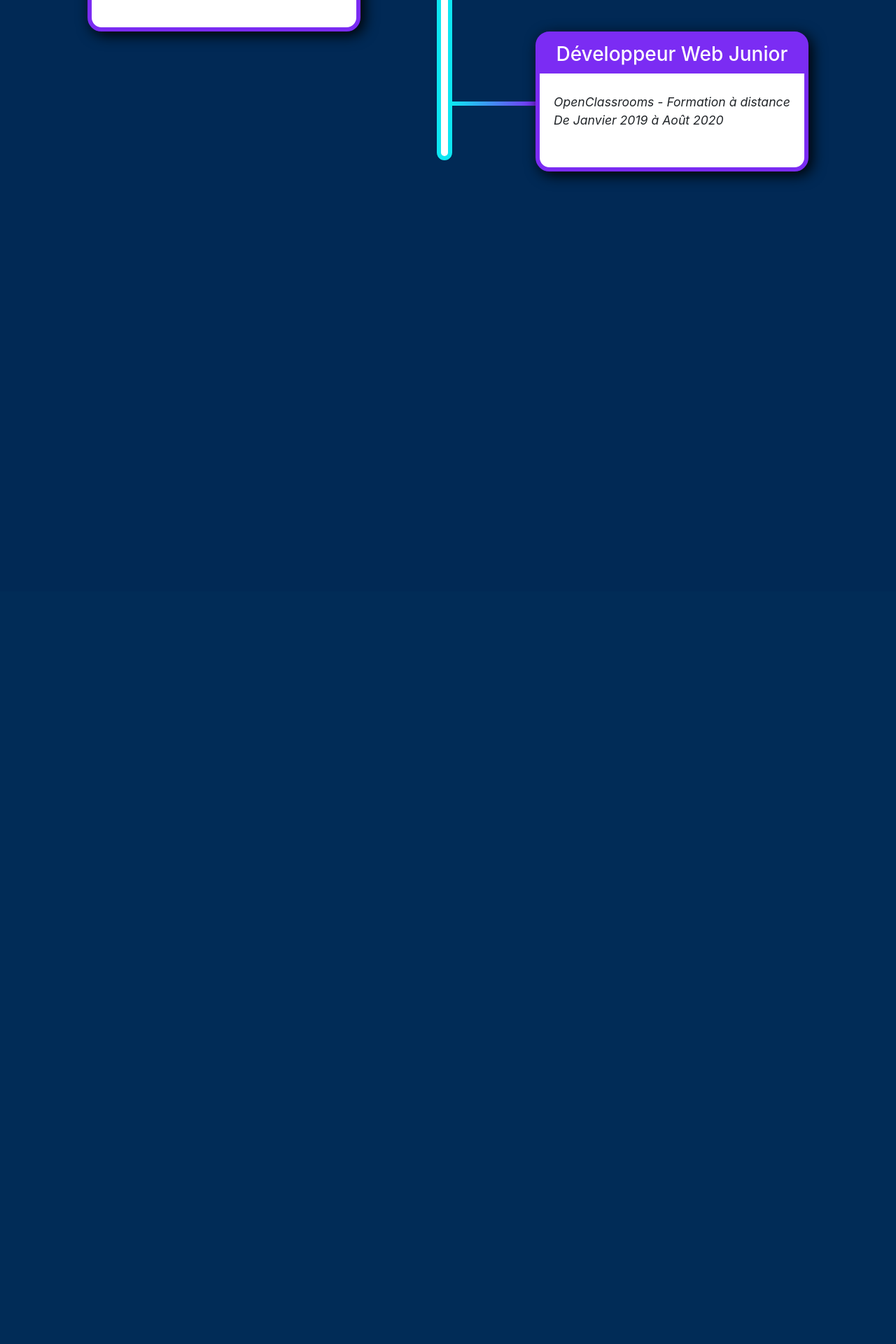
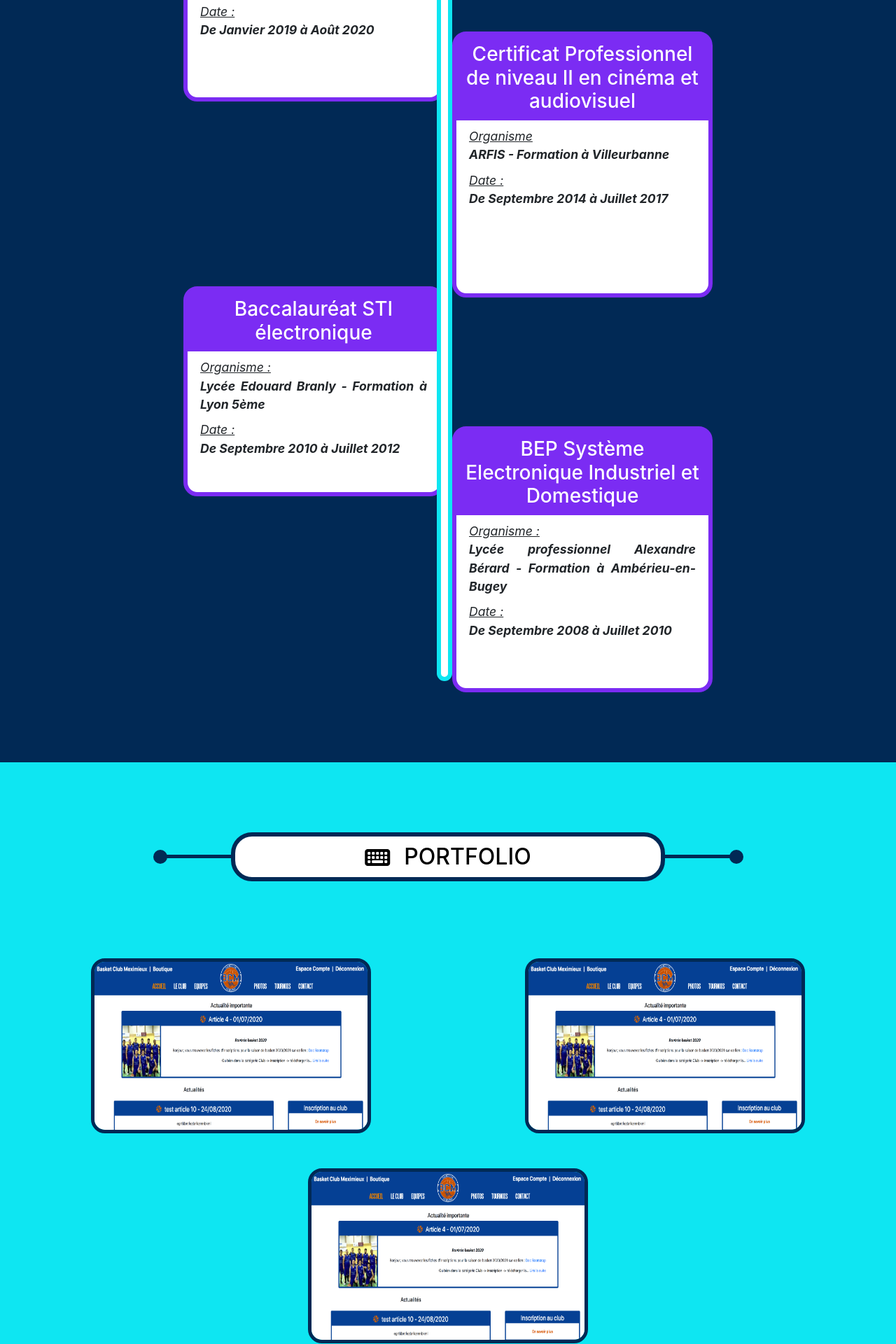
Before and after one commit to robinPoncon/Portfolio, a PHP site: page / in a window 1280 px wide. Shown: the part 3080-5000 px from the top of the page at 70% size. Before the commit the page ends 3341 px from the top, so only its background shows below. Run offline with PHP 8.4, Linux system fonts and the light colour scheme; some libraries are stand-ins or nearby versions.

Commit message:
finition formation et début portfolio

```diff
--- a/css/portfolio.css
+++ b/css/portfolio.css
@@ -378,6 +378,7 @@ h1
 {
 	margin-left: 50px;
 	width: 70%;
+	box-shadow: 0px 5px 5px black;
 }
 
 .savoirE
@@ -385,6 +386,7 @@ h1
 	margin-right: 5%;
 	width: 30%;
 	margin-left: -1px;
+	box-shadow: 0px 5px 5px black;
 }
 
 .fas.fa-keyboard
@@ -420,6 +422,7 @@ h1
 	border-radius: 10px;
 	position: relative;
 	background-color: #012955;
+	box-shadow: 0 5px 5px black;
 }
 
 .blocLangage
@@ -439,6 +442,7 @@ h1
 	padding: 10px;
 	width: 30%;
 	text-align: center;
+	box-shadow: 0 5px 5px black;
 }
 
 .pourcentage
@@ -534,7 +538,7 @@ h1
 {
 	background: #012955;
 	padding: 20px;
-	padding-bottom: 600px;
+	padding-bottom: 100px;
 	padding-top: 50px;
 }
 
@@ -555,19 +559,41 @@ h1
 	z-index: 2;
 }
 
-.blocFormation1
+.blocFormation1, .blocFormation2
 {
 	justify-content: center;
+}
+
+.blocFormation2
+{
+	margin-top: -16px;
 }
 
 .barreVerticale
 {
 	background-color: white;
 	border: 6px #0ee6f2 solid;
-	left: 50%;
+	border-bottom: 0 #0ee6f2 solid;
 	margin-left: -10px;
 	width: 22px;
-	border-radius: 20px;
+	border-top-right-radius: 20px;
+	border-top-left-radius: 20px;
+}
+
+.barreVerticale2
+{
+	background-color: white;
+	border: 6px #0ee6f2 solid;
+	border-top: 0 #0ee6f2 solid;
+	margin-left: -10px;
+	width: 22px;
+	border-bottom-left-radius: 20px;
+	border-bottom-right-radius: 20px;
+}
+
+.contourBloc1, .contourBloc2, .contourBloc3, .contourBloc4
+{
+	width: 30%;
 }
 
 .contourBloc1
@@ -575,8 +601,7 @@ h1
 	border-radius: 20px;
 	border: 6px #7b2cf3 solid;
 	background-color: white;
-	box-shadow: 5px 5px 20px black;
-	height: 200px;
+	height: 300px;
 }
 
 .contourBloc2
@@ -584,8 +609,7 @@ h1
 	border-radius: 20px;
 	border: 6px #7b2cf3 solid;
 	background-color: white;
-	box-shadow: 5px 5px 20px black;
-	height: 200px;
+	height: 380px;
 	margin-top: 200px;
 }
 
@@ -599,24 +623,142 @@ h1
 
 .contourBloc1 p, .contourBloc2 p
 {
-	padding: 20px;
+	margin-left: 5%;
+	margin-right: 5%;
 	text-align: justify;
 	font-style: italic;
 	font-size: 1.1em;
 }
 
-.barreHorizon1
+.contourBloc1 span, .contourBloc2 span
 {
-	width: 119px;
-	margin-top: 100px;
+	text-decoration: underline;
+	margin-top: 10px;
+	display: block;
+}
+
+.barreHorizon1, .barreHorizon3
+{
+	margin-top: 150px;
 	background: linear-gradient(to right, #7b2cf3, #0ee6f2);
 	height: 6px;
 }
 
-.barreHorizon2
+.barreHorizon2, .barreHorizon4
 {
-	width: 119px;
-	margin-top: 300px;
+	margin-top: 400px;
 	background: linear-gradient(to left, #7b2cf3, #0ee6f2);
 	height: 6px;
 }
+
+									/* PORTFOLIO */
+
+#portfolio
+{
+	background: #0ee6f2;
+	padding: 20px;
+	padding-bottom: 100px;
+	padding-top: 50px;
+}
+
+#portfolio h2
+{
+	text-align: center;
+	margin: auto;
+	margin-top: 50px;
+	margin-bottom: 80px;
+	width: 50%;
+	background-color: white;
+	color: black;
+	border: 6px #012955 solid;
+	border-radius: 30px;
+	padding: 10px;
+	justify-content: center;
+	position: relative;
+	z-index: 2;
+}
+
+.project img
+{
+	width: 400px;
+	height: 250px;
+	border: 5px #012955 solid;
+	border-radius: 20px;
+}
+
+.project
+{
+	display: flex;
+	flex-wrap: wrap;
+	justify-content: space-around;
+}
+
+.projet3, .projet4, .projet5
+{
+	width: 50%;
+	text-align: center;
+	position: relative;
+	margin-bottom: 50px;
+}
+
+.cache3
+{
+	width: 400px;
+	height: 250px;
+	margin: auto;
+}
+
+.bandeau3, .bandeau4, .bandeau5
+{
+	position: absolute;
+	background-color: black;
+	opacity: 0.6;
+	left: 50%;
+	margin-left: -195px;
+	width: 390px;
+	height: 240px;
+	top: 5px;
+	border-radius: 13px;
+	display: none;
+	z-index: 2;
+}
+
+.blocTexte3, .blocTexte4, .blocTexte5
+{
+	position: absolute;
+	width: 390px;
+	color: white;
+	left: 50%;
+	margin-left: -195px;
+	top: 65px;
+	font-weight: bold;
+	display: none;
+}
+
+
+									/* CONTACT */
+
+#contact
+{
+	background: #012955;
+	padding: 20px;
+	padding-bottom: 100px;
+	padding-top: 50px;
+}
+
+#contact h2
+{
+	text-align: center;
+	margin: auto;
+	margin-top: 50px;
+	margin-bottom: 80px;
+	width: 50%;
+	background-color: white;
+	color: black;
+	border: 6px #0ee6f2 solid;
+	border-radius: 30px;
+	padding: 10px;
+	justify-content: center;
+	position: relative;
+	z-index: 2;
+}
--- a/index.html
+++ b/index.html
@@ -17,8 +17,8 @@
             <li><a href="#about">À PROPOS</a></li>
             <li><a href="#skills">COMPÉTENCES</a></li>
             <li><a href="#formation">FORMATION</a></li>
-            <li><a href="#">PORTFOLIO</a></li>
-            <li><a href="#">CONTACT</a></li>
+            <li><a href="#portfolio">PORTFOLIO</a></li>
+            <li><a href="#contact">CONTACT</a></li>
         </ul>
     </menu>
 
@@ -213,19 +213,98 @@
         <div class="d-flex blocFormation1">
             <div class="contourBloc1">
                 <h3>Développeur Web Junior</h3>
-                <p>OpenClassrooms - Formation à distance <br>
-                De Janvier 2019 à Août 2020</p>
+                <p> <span>Organisme : </span> <strong>OpenClassrooms - Formation à distance</strong>  <br>
+                    <span>Date : </span> <strong>De Janvier 2019 à Août 2020</strong></p>
             </div>
             <p class="barreHorizon1"></p>
             <p class="barreVerticale"></p>
             <p class="barreHorizon2"></p>
             <div class="contourBloc2">
-                <h3>Développeur Web Junior</h3>
-                <p>OpenClassrooms - Formation à distance <br>
-                    De Janvier 2019 à Août 2020</p>
+                <h3>Certificat Professionnel de niveau II en cinéma et audiovisuel</h3>
+                <p> <span>Organisme</span> <strong>ARFIS - Formation à Villeurbanne</strong> <br>
+                    <span>Date : </span> <strong>De Septembre 2014 à Juillet 2017</strong></p>
+            </div>
+        </div>
+        <div class="d-flex blocFormation2">
+            <div class="contourBloc1">
+                <h3>Baccalauréat STI électronique </h3>
+                <p> <span>Organisme : </span> <strong>Lycée Edouard Branly - Formation à Lyon 5ème</strong>  <br>
+                    <span>Date : </span> <strong>De Septembre 2010 à Juillet 2012</strong></p>
+            </div>
+            <p class="barreHorizon3"></p>
+            <p class="barreVerticale2"></p>
+            <p class="barreHorizon4"></p>
+            <div class="contourBloc2">
+                <h3>BEP Système Electronique Industriel et Domestique</h3>
+                <p> <span>Organisme : </span> <strong>Lycée professionnel Alexandre Bérard - Formation à Ambérieu-en-Bugey</strong> <br>
+                    <span>Date : </span> <strong>De Septembre 2008 à Juillet 2010</strong></p>
+            </div>
+        </div>
+    </section>
+
+    <section id="portfolio">
+        <div class="d-flex titreChapitre">
+            <div class="d-flex designG">
+                <p class="boule2"></p>
+                <p class="trait3"></p>
+            </div>
+            <h2 class="d-flex"><em class="fas fa-keyboard"></em>PORTFOLIO </h2>
+            <div class="d-flex designD">
+                <p class="trait4"></p>
+                <p class="boule2"></p>
             </div>
         </div>
 
+        <div class="blocPortfolio">
+            <div class="project">
+                <div class="projet5">
+                    <img src="img/photos/projet5.png" alt="Lien vers projet 5 club de basket">
+                    <div class="bandeau5">
+                    </div>
+                    <div class="blocTexte5">
+                        <p> Création d'un site web pour le club de basket de Meximieux</p>
+                        <p> Technos : Symfony4, Jquery, html5, css3</p>
+                        <a href="#">Lien vers le site</a>
+                    </div>
+                </div>
+                <div class="projet4">
+                    <img src="img/photos/projet5.png" alt="Lien vers projet 5 club de basket">
+                    <div class="bandeau4">
+                    </div>
+                    <div class="blocTexte4">
+                        <p> Création d'un site web pour le club de basket de Meximieux</p>
+                        <p> Technos : Symfony4, Jquery, html5, css3</p>
+                        <a href="#">Lien vers le site</a>
+                    </div>
+                </div>
+                <div class="projet3">
+                    <div class="cache3">
+                        <img src="img/photos/projet5.png" alt="Lien vers projet 5 club de basket">
+                        <div class="bandeau3">
+                        </div>
+                        <div class="blocTexte3">
+                            <p> Création d'un site web pour le club de basket de Meximieux</p>
+                            <p> Technos : Symfony4, Jquery, html5, css3</p>
+                            <a href="#">Lien vers le site</a>
+                        </div>
+                    </div>
+                </div>
+            </div>
+        </div>
+    </section>
+
+    <section id="contact">
+        <div class="d-flex titreChapitre">
+            <div class="d-flex designG">
+                <p class="boule"></p>
+                <p class="trait1"></p>
+            </div>
+            <h2 class="d-flex"><em class="fas fa-graduation-cap"></em>CONTACT</h2>
+            <div class="d-flex designD">
+                <p class="trait2"></p>
+                <p class="boule"></p>
+            </div>
+        </div>
     </section>
     <script src="https://kit.fontawesome.com/40e1f9d6e8.js" crossorigin="anonymous"></script>
     <script src="https://ajax.googleapis.com/ajax/libs/jquery/3.5.1/jquery.min.js"></script>
--- a/js/portfolio.js
+++ b/js/portfolio.js
@@ -11,9 +11,34 @@ $(".langages").hover(function () {
     remplissage("#wordpress", "40%", 2000);
 });
 
+$(".blocFormation1").hover(function(){
+    $(".barreHorizon1").animate({
+        width: "119px"
+    }, 2000);
+    $(".barreHorizon2").animate({
+        width: "119px"
+    }, 2000);
+});
+$(".blocFormation2").hover(function(){
+    $(".barreHorizon3").animate({
+        width: "119px"
+    }, 2000);
+    $(".barreHorizon4").animate({
+        width: "119px"
+    }, 2000);
+});
+
 function remplissage(cible, width, time)
 {
     $(cible).animate({
         width: width
     }, time);
 }
+
+$(".cache3").on("mouseenter", function(){
+    $(".bandeau3").css("display", "block");
+});
+
+$(".cache3").on("mouseleave", function(){
+    $(".bandeau3").css("display", "none");
+});
```
Also changed, not shown: img/photos/projet5.png (added).
